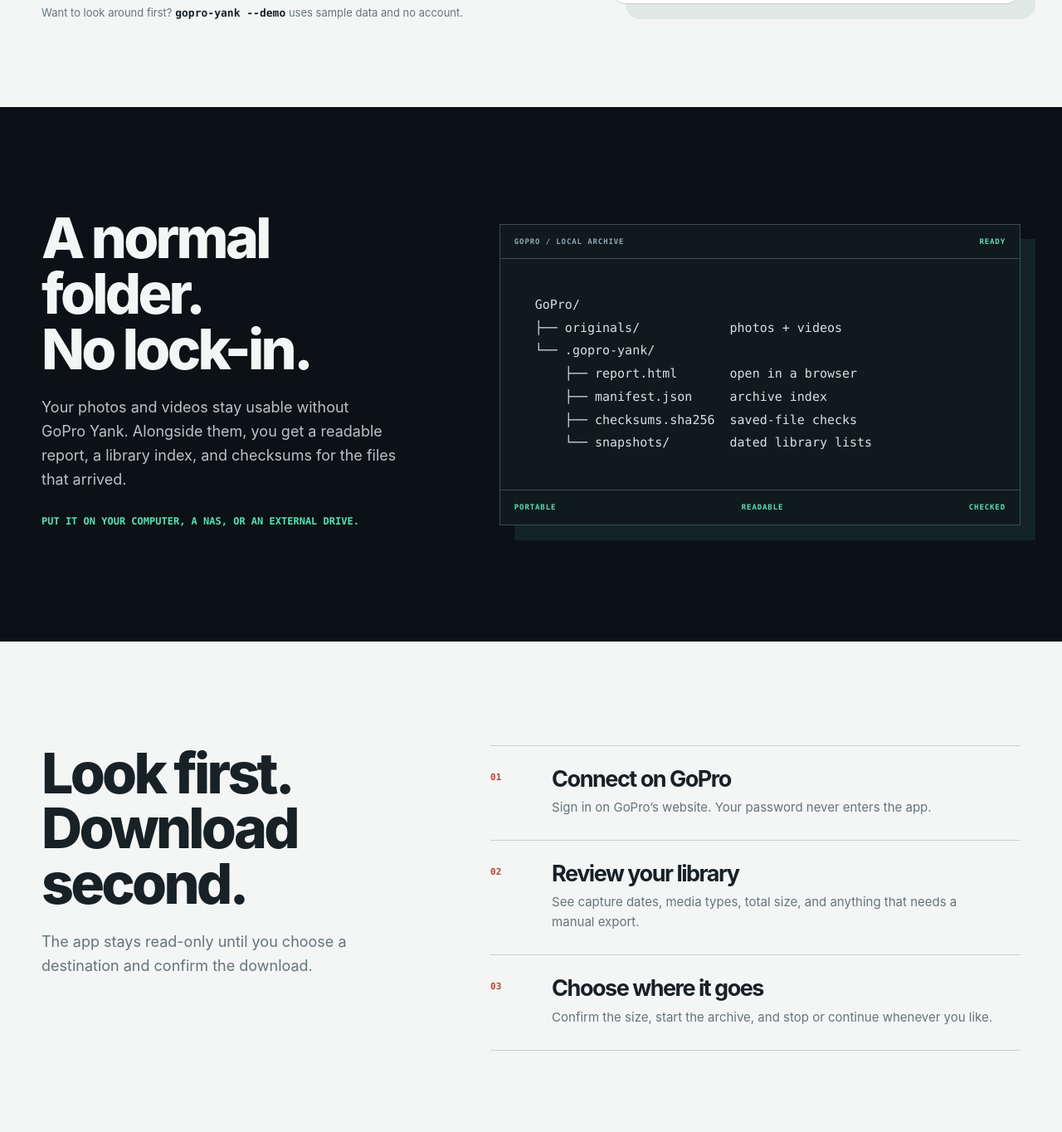
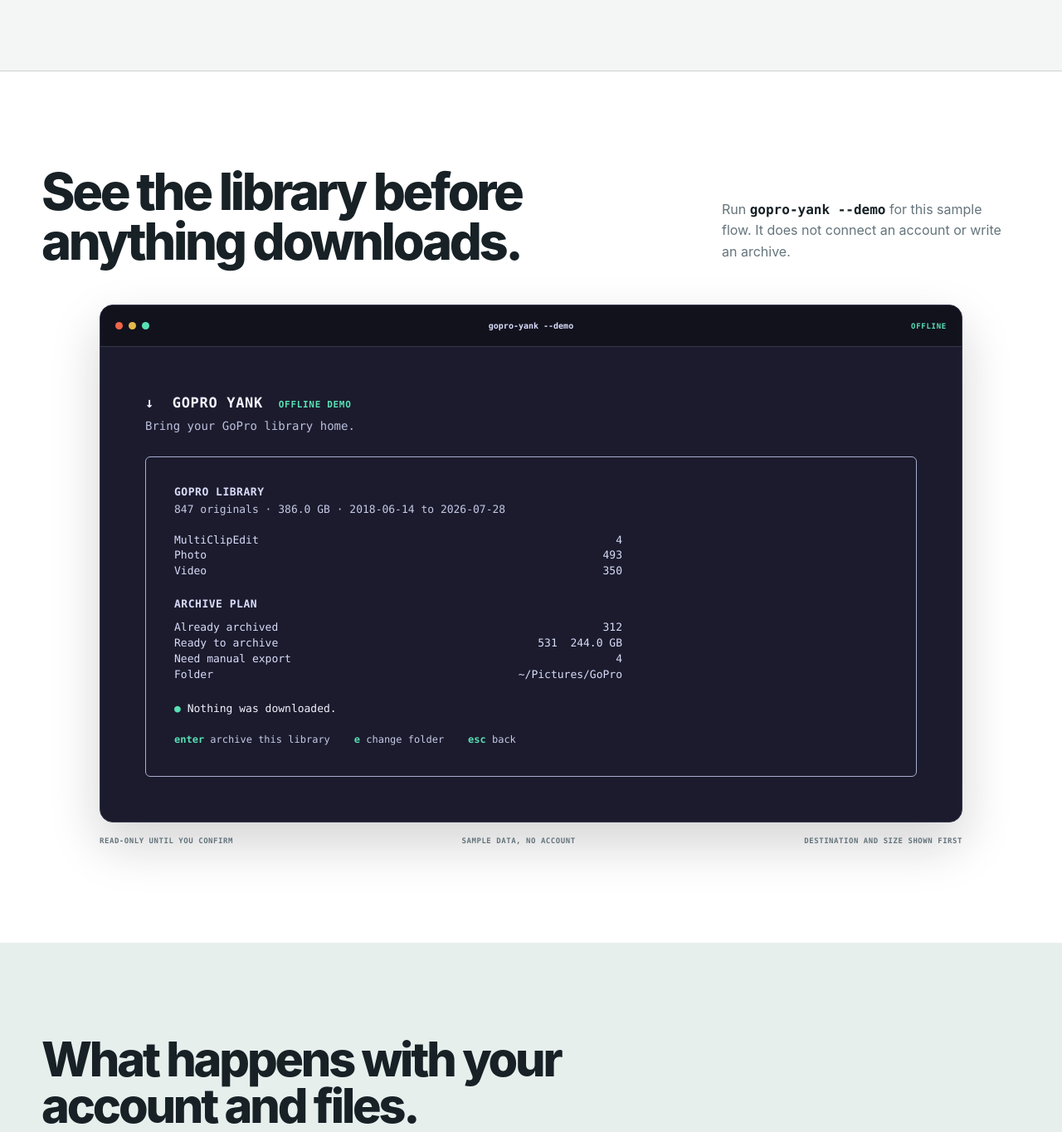
Before and after one commit to azohra/gopro-yank, a plain HTML site: page site/index.html in a window 1280 px wide. Shown: the part 762-2126 px from the top of the page at 83% size. Drawn offline with Linux system fonts and the light colour scheme.

Commit message:
Show the product instead of slogans

```diff
--- a/site/index.html
+++ b/site/index.html
@@ -8,7 +8,7 @@
     <meta name="theme-color" content="#f4f0e8" />
     <link rel="canonical" href="https://gopro-yank.azohra.com/" />
     <link rel="icon" href="/favicon.svg" type="image/svg+xml" />
-    <link rel="stylesheet" href="/styles.css?v=one-click-download" />
+    <link rel="stylesheet" href="/styles.css?v=show-the-product" />
     <meta property="og:type" content="website" />
     <meta property="og:title" content="GoPro Yank — bring your GoPro library home" />
     <meta property="og:description" content="Download available GoPro originals into a checked local archive." />
@@ -32,9 +32,8 @@
         <span>gopro<span>-yank</span></span>
       </a>
       <nav aria-label="Main navigation">
-        <a href="#archive">Your archive</a>
-        <a href="#how">How it works</a>
-        <a href="#before">Before you start</a>
+        <a href="#app">The app</a>
+        <a href="#behavior">Behavior</a>
         <a class="nav-download" href="#download">Download</a>
       </nav>
     </header>
@@ -74,7 +73,6 @@
               </div>
             </details>
           </div>
-          <p class="hero-note">Want to look around first? <code>gopro-yank --demo</code> uses sample data and no account.</p>
         </div>
 
         <div class="archive-route" aria-label="Available GoPro originals moving into a checked local archive">
@@ -99,61 +97,59 @@
         </div>
       </section>
 
-      <section class="archive-section" id="archive">
-        <div class="shell archive-grid">
-          <div class="archive-copy">
-            <h2>A normal folder.<br />No lock-in.</h2>
-            <p>Your photos and videos stay usable without GoPro Yank. Alongside them, you get a readable report, a library index, and checksums for the files that arrived.</p>
-            <p class="archive-destination">Put it on your computer, a NAS, or an external drive.</p>
+      <section class="product-section" id="app">
+        <div class="shell product-heading">
+          <h2>See the library before anything downloads.</h2>
+          <p>Run <code>gopro-yank --demo</code> for this sample flow. It does not connect an account or write an archive.</p>
+        </div>
+
+        <div class="shell terminal-stage">
+          <div class="terminal-window" aria-label="GoPro Yank demo showing a read-only GoPro library review">
+            <div class="terminal-titlebar">
+              <span aria-hidden="true"><i></i><i></i><i></i></span>
+              <strong>gopro-yank --demo</strong>
+              <b>OFFLINE</b>
+            </div>
+            <div class="terminal-screen">
+              <p class="terminal-brand">↓&nbsp; GOPRO YANK <span>OFFLINE DEMO</span></p>
+              <p class="terminal-tagline">Bring your GoPro library home.</p>
+              <div class="terminal-panel">
+                <h3>GOPRO LIBRARY</h3>
+                <p>847 originals · 386.0 GB · 2018-06-14 to 2026-07-28</p>
+                <dl>
+                  <div><dt>MultiClipEdit</dt><dd>4</dd></div>
+                  <div><dt>Photo</dt><dd>493</dd></div>
+                  <div><dt>Video</dt><dd>350</dd></div>
+                </dl>
+                <h3>ARCHIVE PLAN</h3>
+                <dl>
+                  <div><dt>Already archived</dt><dd>312</dd></div>
+                  <div><dt>Ready to archive</dt><dd>531&nbsp;&nbsp;244.0 GB</dd></div>
+                  <div><dt>Need manual export</dt><dd>4</dd></div>
+                  <div><dt>Folder</dt><dd>~/Pictures/GoPro</dd></div>
+                </dl>
+                <p class="terminal-safe"><span>●</span> Nothing was downloaded.</p>
+                <p class="terminal-keys"><b>enter</b> archive this library&nbsp;&nbsp;&nbsp; <b>e</b> change folder&nbsp;&nbsp;&nbsp; <b>esc</b> back</p>
+              </div>
+            </div>
           </div>
-          <div class="archive-receipt" aria-label="Example GoPro Yank archive contents">
-            <div class="receipt-head"><span>GOPRO / LOCAL ARCHIVE</span><span>READY</span></div>
-            <pre><code>GoPro/
-├── originals/            photos + videos
-└── .gopro-yank/
-    ├── report.html       open in a browser
-    ├── manifest.json     archive index
-    ├── checksums.sha256  saved-file checks
-    └── snapshots/        dated library lists</code></pre>
-            <div class="receipt-foot"><span>PORTABLE</span><span>READABLE</span><span>CHECKED</span></div>
-          </div>
+          <div class="terminal-caption"><span>Read-only until you confirm</span><span>Sample data, no account</span><span>Destination and size shown first</span></div>
         </div>
       </section>
 
-      <section class="workflow shell" id="how">
-        <div class="workflow-intro">
-          <h2>Look first.<br />Download second.</h2>
-          <p>The app stays read-only until you choose a destination and confirm the download.</p>
+      <section class="behavior-section" id="behavior">
+        <div class="shell behavior-heading">
+          <h2>What happens with your account and files.</h2>
         </div>
-        <ol class="workflow-list">
-          <li>
-            <span>01</span>
-            <div><h3>Connect on GoPro</h3><p>Sign in on GoPro’s website. Your password never enters the app.</p></div>
-          </li>
-          <li>
-            <span>02</span>
-            <div><h3>Review your library</h3><p>See capture dates, media types, total size, and anything that needs a manual export.</p></div>
-          </li>
-          <li>
-            <span>03</span>
-            <div><h3>Choose where it goes</h3><p>Confirm the size, start the archive, and stop or continue whenever you like.</p></div>
-          </li>
-        </ol>
-      </section>
-
-      <section class="before-section" id="before">
-        <div class="shell before-grid">
-          <div class="before-title">
-            <p>Before you start</p>
-            <h2>The useful fine print.</h2>
-          </div>
-          <dl class="fact-list">
-            <div><dt>Cloud media</dt><dd>GoPro Yank reads it. It never changes or deletes it.</dd></div>
-            <div><dt>Interrupted runs</dt><dd>Files already completed stay completed; the next run picks up what remains.</dd></div>
-            <div><dt>“Complete”</dt><dd>Every downloadable original in the latest library list is present and has passed its saved-file check.</dd></div>
-            <div><dt>MultiClipEdit</dt><dd>GoPro does not offer these timelines as downloads, so they remain listed for manual export.</dd></div>
-          </dl>
-        </div>
+        <dl class="shell behavior-list">
+          <div><dt>Sign-in</dt><dd>Your browser opens GoPro’s website. Your password never enters GoPro Yank.</dd></div>
+          <div><dt>Before download</dt><dd>You see media counts, types, total size, the destination, and items that need manual export.</dd></div>
+          <div><dt>On disk</dt><dd>Original files, an offline report, a manifest, dated library lists, and SHA-256 checksums.</dd></div>
+          <div><dt>Long runs</dt><dd>Stop at any time. A later run keeps completed files and continues with what remains.</dd></div>
+          <div><dt>GoPro cloud</dt><dd>The app reads your library. It never changes or deletes cloud media.</dd></div>
+          <div><dt>Not downloadable</dt><dd>MultiClipEdit timelines remain listed for manual export instead of being marked complete.</dd></div>
+        </dl>
+        <p class="shell endpoint-note">GoPro Yank uses undocumented GoPro cloud endpoints. If GoPro changes them, the app may need an update.</p>
       </section>
     </main>
 
--- a/site/styles.css
+++ b/site/styles.css
@@ -37,8 +37,8 @@ button:focus-visible, a:focus-visible {
   outline-offset: 4px;
 }
 code, pre, .wordmark, .product-note, .source-label, .folder-tab,
-.alternate-downloads, .receipt-head, .receipt-foot, .workflow-list > li > span,
-.before-title > p, .fact-list dt {
+.alternate-downloads, .terminal-window, .terminal-caption, .behavior-list dt,
+.endpoint-note {
   font-family: var(--mono);
 }
 h1, h2, h3, p { text-wrap: pretty; }
@@ -127,9 +127,6 @@ h3 { margin-bottom: 10px; font-size: 25px; }
   background: linear-gradient(transparent 78%, #f7b8aa 78%);
 }
 .lede { max-width: 620px; margin: 0; color: #46565d; font-size: clamp(19px, 1.8vw, 23px); line-height: 1.5; }
-.hero-note { margin: 26px 0 0; color: var(--muted); font-size: 13px; }
-.hero-note code { color: var(--ink); font-weight: 700; }
-
 .hero-actions { max-width: 470px; margin-top: 34px; scroll-margin-top: 28px; }
 .download-button {
   min-height: 78px;
@@ -237,41 +234,58 @@ h3 { margin-bottom: 10px; font-size: 25px; }
 .verified-stamp { padding: 12px 20px; display: flex; align-items: center; gap: 8px; border-top: 1px solid #26363e; color: var(--verified); font: 800 10px/1 var(--mono); letter-spacing: .09em; text-transform: uppercase; }
 .route-caption { margin: 20px 0 0; color: var(--muted); font: 700 10px/1 var(--mono); text-align: right; text-transform: uppercase; }
 
-.archive-section { padding-block: clamp(88px, 10vw, 124px); background: var(--night); color: var(--bone); }
-.archive-grid { display: grid; grid-template-columns: .82fr 1.18fr; gap: clamp(55px, 9vw, 125px); align-items: center; }
-.archive-copy > p { max-width: 520px; color: #b7c4c9; font-size: 18px; }
-.archive-copy .archive-destination { margin-top: 26px; color: var(--verified); font: 750 12px/1.5 var(--mono); text-transform: uppercase; }
-.archive-receipt { border: 1px solid #3b4c55; background: #10191e; box-shadow: 18px 18px 0 rgb(88 224 180 / 9%); }
-.receipt-head, .receipt-foot {
-  padding: 13px 17px;
+.product-section { padding-block: clamp(84px, 9vw, 116px); border-top: 1px solid var(--rule); background: var(--paper); }
+.product-heading {
   display: flex;
   justify-content: space-between;
-  gap: 15px;
-  color: var(--cloud);
-  font-size: 9px;
-  font-weight: 800;
-  letter-spacing: .1em;
+  align-items: end;
+  gap: 55px;
 }
-.receipt-head { border-bottom: 1px solid #3b4c55; }
-.receipt-head span:last-child { color: var(--verified); }
-.archive-receipt pre { margin: 0; padding: clamp(24px, 4vw, 42px); overflow-x: auto; color: #d8e1e2; font-size: clamp(11px, 1.35vw, 15px); line-height: 1.85; }
-.receipt-foot { border-top: 1px solid #3b4c55; color: var(--verified); }
+.product-heading h2 { max-width: 760px; margin-bottom: 0; font-size: clamp(40px, 4.8vw, 62px); }
+.product-heading > p { max-width: 360px; margin: 0 0 5px; color: var(--muted); font-size: 16px; }
+.product-heading code { color: var(--ink); font-weight: 750; }
+.terminal-stage { margin-top: 46px; }
+.terminal-window {
+  max-width: 1040px;
+  margin-inline: auto;
+  overflow: hidden;
+  border: 1px solid #34364b;
+  border-radius: 16px;
+  background: #1b1b2d;
+  color: #d9dcfa;
+  box-shadow: 0 26px 60px rgb(16 19 24 / 18%);
+}
+.terminal-titlebar { min-height: 50px; padding: 0 18px; display: grid; grid-template-columns: 1fr auto 1fr; align-items: center; border-bottom: 1px solid #34364b; background: #12121d; color: #9095b7; font-size: 10px; }
+.terminal-titlebar > span { display: flex; gap: 7px; }
+.terminal-titlebar i { width: 9px; height: 9px; display: block; border-radius: 50%; background: #ef6548; }
+.terminal-titlebar i:nth-child(2) { background: #e5b84c; }
+.terminal-titlebar i:nth-child(3) { background: #58e0b4; }
+.terminal-titlebar strong { color: #d9dcfa; font-weight: 650; }
+.terminal-titlebar b { justify-self: end; color: var(--verified); font-size: 9px; letter-spacing: .08em; }
+.terminal-screen { padding: clamp(28px, 5vw, 54px); }
+.terminal-brand { margin: 0; color: #f3f4ff; font-size: 17px; font-weight: 800; letter-spacing: .04em; }
+.terminal-brand span { margin-left: 8px; color: var(--verified); font-size: 11px; }
+.terminal-tagline { margin: 2px 0 26px; color: #bcc0df; font-size: 14px; }
+.terminal-panel { padding: clamp(22px, 4vw, 34px); border: 1px solid #aaafd0; border-radius: 6px; }
+.terminal-panel h3 { margin: 0; color: #d9dcfa; font: 800 13px/1.3 var(--mono); letter-spacing: .04em; }
+.terminal-panel > p:not(.terminal-safe, .terminal-keys) { margin: 2px 0 17px; color: #c5c9e6; font-size: 13px; }
+.terminal-panel dl { width: min(100%, 540px); margin: 10px 0 22px; }
+.terminal-panel dl > div { display: grid; grid-template-columns: minmax(190px, 1fr) minmax(80px, auto); gap: 20px; }
+.terminal-panel dt, .terminal-panel dd { margin: 0; font-size: 13px; line-height: 1.45; }
+.terminal-panel dd { text-align: right; }
+.terminal-safe { margin: 20px 0 17px; color: #f2f3ff; font-size: 13px; }
+.terminal-safe span { color: var(--verified); }
+.terminal-keys { margin: 0; color: #c5c9e6; font-size: 12px; }
+.terminal-keys b { color: var(--verified); }
+.terminal-caption { max-width: 1040px; margin: 15px auto 0; display: flex; justify-content: space-between; gap: 18px; color: var(--muted); font-size: 9px; font-weight: 800; letter-spacing: .06em; text-transform: uppercase; }
 
-.workflow { padding-block: clamp(88px, 10vw, 125px); display: grid; grid-template-columns: .8fr 1.2fr; gap: clamp(55px, 9vw, 125px); }
-.workflow-intro > p { max-width: 480px; color: var(--muted); font-size: 18px; }
-.workflow-list { margin: 0; padding: 0; list-style: none; border-top: 1px solid var(--rule); }
-.workflow-list li { padding: 27px 0; display: grid; grid-template-columns: 56px 1fr; gap: 18px; border-bottom: 1px solid var(--rule); }
-.workflow-list > li > span { padding-top: 2px; color: var(--yank-dark); font-size: 11px; font-weight: 850; }
-.workflow-list h3 { margin-bottom: 9px; font-size: 27px; }
-.workflow-list p { max-width: 590px; margin: 0; color: var(--muted); font-size: 15px; }
-
-.before-section { padding-block: clamp(82px, 9vw, 112px); background: #dfeae7; color: var(--ink); }
-.before-grid { display: grid; grid-template-columns: .75fr 1.25fr; gap: clamp(55px, 9vw, 125px); }
-.before-title > p { margin: 0 0 20px; color: var(--verified-dark); font-size: 11px; font-weight: 850; letter-spacing: .1em; text-transform: uppercase; }
-.fact-list { margin: 0; border-top: 1px solid rgb(23 33 38 / 25%); }
-.fact-list > div { padding: 22px 0; display: grid; grid-template-columns: 145px 1fr; gap: 26px; border-bottom: 1px solid rgb(23 33 38 / 25%); }
-.fact-list dt { font-size: 10px; font-weight: 850; letter-spacing: .06em; text-transform: uppercase; }
-.fact-list dd { margin: 0; font-size: 16px; }
+.behavior-section { padding-block: clamp(80px, 9vw, 112px); background: #e7efed; }
+.behavior-heading h2 { max-width: 800px; margin-bottom: 46px; font-size: clamp(38px, 4.5vw, 58px); }
+.behavior-list { margin-block: 0; border-top: 1px solid rgb(23 33 38 / 25%); }
+.behavior-list > div { padding: 21px 0; display: grid; grid-template-columns: 190px 1fr; gap: 32px; border-bottom: 1px solid rgb(23 33 38 / 25%); }
+.behavior-list dt { color: #40545b; font-size: 10px; font-weight: 850; letter-spacing: .06em; text-transform: uppercase; }
+.behavior-list dd { max-width: 760px; margin: 0; font-size: 16px; }
+.endpoint-note { margin-top: 28px; margin-bottom: 0; color: #53676e; font-size: 10px; }
 
 .site-footer { min-height: 130px; display: grid; grid-template-columns: auto 1fr auto; align-items: center; gap: 36px; }
 .site-footer p { margin: 0; color: var(--muted); font-size: 12px; text-align: center; }
@@ -287,8 +301,6 @@ h3 { margin-bottom: 10px; font-size: 25px; }
   .hero { grid-template-columns: 1fr; }
   .hero-copy { max-width: 760px; }
   .archive-route { width: min(100%, 720px); }
-  .archive-grid, .workflow, .before-grid { grid-template-columns: 1fr; }
-  .archive-receipt { max-width: 720px; }
 }
 
 @media (max-width: 720px) {
@@ -313,12 +325,23 @@ h3 { margin-bottom: 10px; font-size: 25px; }
   .folder-card { width: 94%; }
   .folder-body { padding: 15px; }
   .folder-row, .file-row { font-size: 9px; }
-  .archive-grid, .workflow, .before-grid { gap: 38px; }
-  .archive-receipt { box-shadow: 9px 9px 0 rgb(88 224 180 / 9%); }
-  .archive-receipt pre { font-size: 10px; line-height: 1.75; }
-  .receipt-foot { flex-wrap: wrap; }
-  .workflow-list li { grid-template-columns: 42px 1fr; gap: 10px; }
-  .fact-list > div { grid-template-columns: 1fr; gap: 7px; }
+  .product-heading { display: block; }
+  .product-heading h2 { font-size: clamp(38px, 11vw, 52px); }
+  .product-heading > p { margin-top: 22px; }
+  .terminal-stage { margin-top: 34px; }
+  .terminal-window { border-radius: 10px; }
+  .terminal-titlebar { padding-inline: 12px; }
+  .terminal-screen { padding: 20px 14px; }
+  .terminal-brand { font-size: 13px; }
+  .terminal-tagline { font-size: 11px; }
+  .terminal-panel { padding: 17px 13px; }
+  .terminal-panel dl > div { grid-template-columns: minmax(125px, 1fr) minmax(65px, auto); gap: 10px; }
+  .terminal-panel dt, .terminal-panel dd, .terminal-panel > p:not(.terminal-safe, .terminal-keys), .terminal-safe { font-size: 10px; }
+  .terminal-keys { font-size: 9px; line-height: 1.8; }
+  .terminal-caption { align-items: flex-start; flex-direction: column; gap: 5px; }
+  .behavior-heading h2 { margin-bottom: 32px; font-size: clamp(36px, 10vw, 48px); }
+  .behavior-list > div { grid-template-columns: 1fr; gap: 7px; }
+  .behavior-list dd { font-size: 15px; }
   .site-footer { padding-block: 34px; grid-template-columns: 1fr; justify-items: start; gap: 20px; }
   .site-footer p { text-align: left; }
   .site-footer nav { flex-wrap: wrap; }
```
Also changed, not shown: site/404.html (+1 -1 lines), 1 other file.
